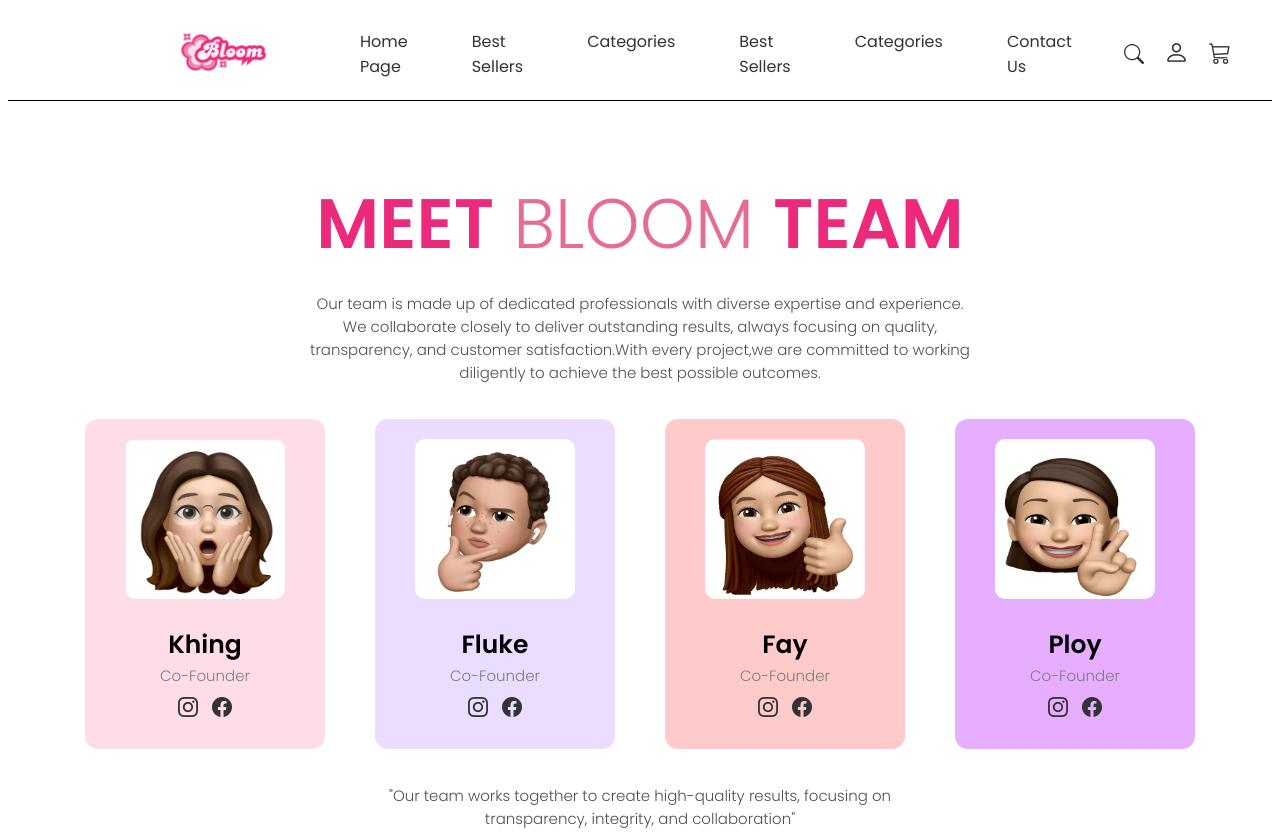
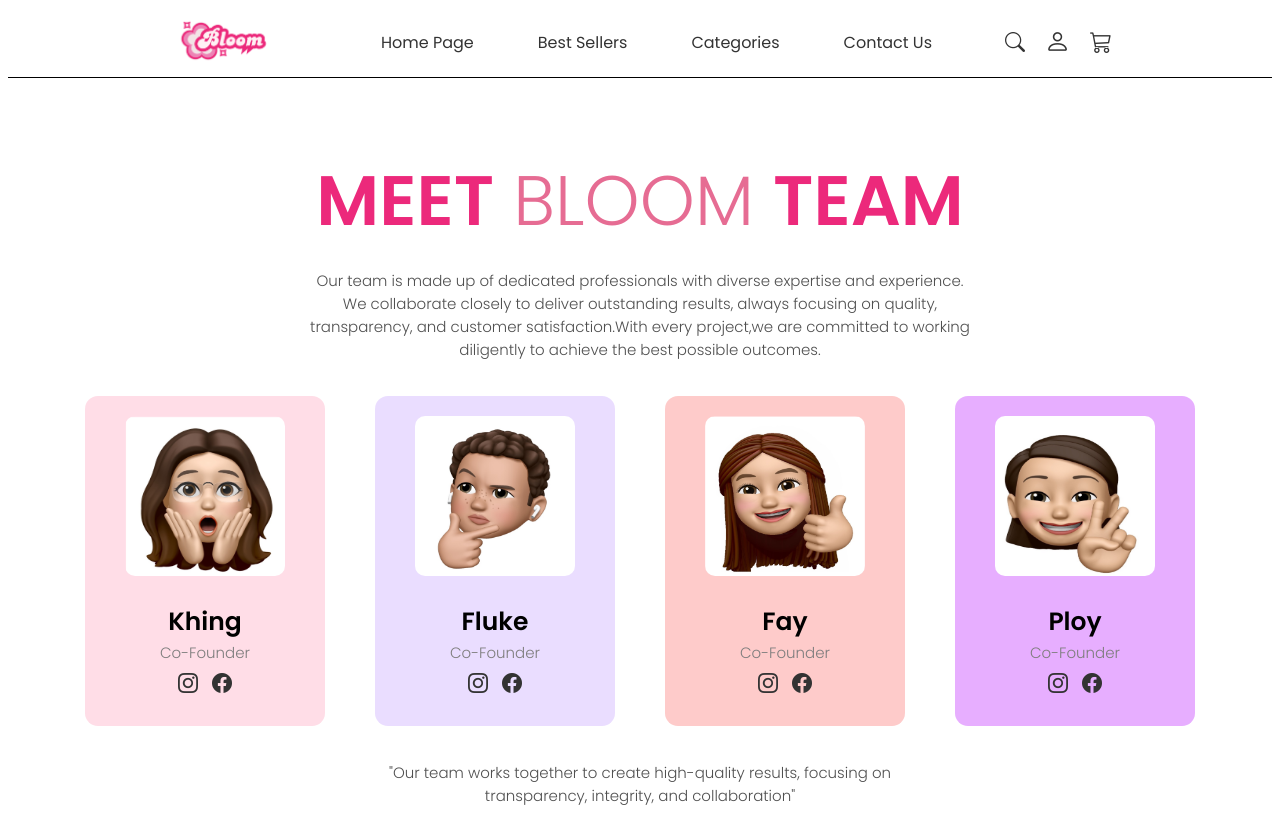
Before and after one commit to Punyawee04/Web-Application, a website: page frontend/html/Team.html in a window 1280 px wide. Shown: the top 833 px of the page. Drawn offline with nearby package versions, Linux system fonts and the light colour scheme.

```diff
--- a/frontend/html/Team.html
+++ b/frontend/html/Team.html
@@ -26,8 +26,6 @@
             <li><a href="http://localhost:8081/">Home Page</a></li>
             <li><a href="http://localhost:8081/">Best Sellers</a></li>
             <li><a href="http://localhost:8081/">Categories</a></li>
-            <li><a href="#cate-box">Best Sellers</a></li>
-            <li><a href="#cate-box">Categories</a></li>
             <li><a href="http://localhost:8081/team">Contact Us</a></li>
         </ul>
 
```
